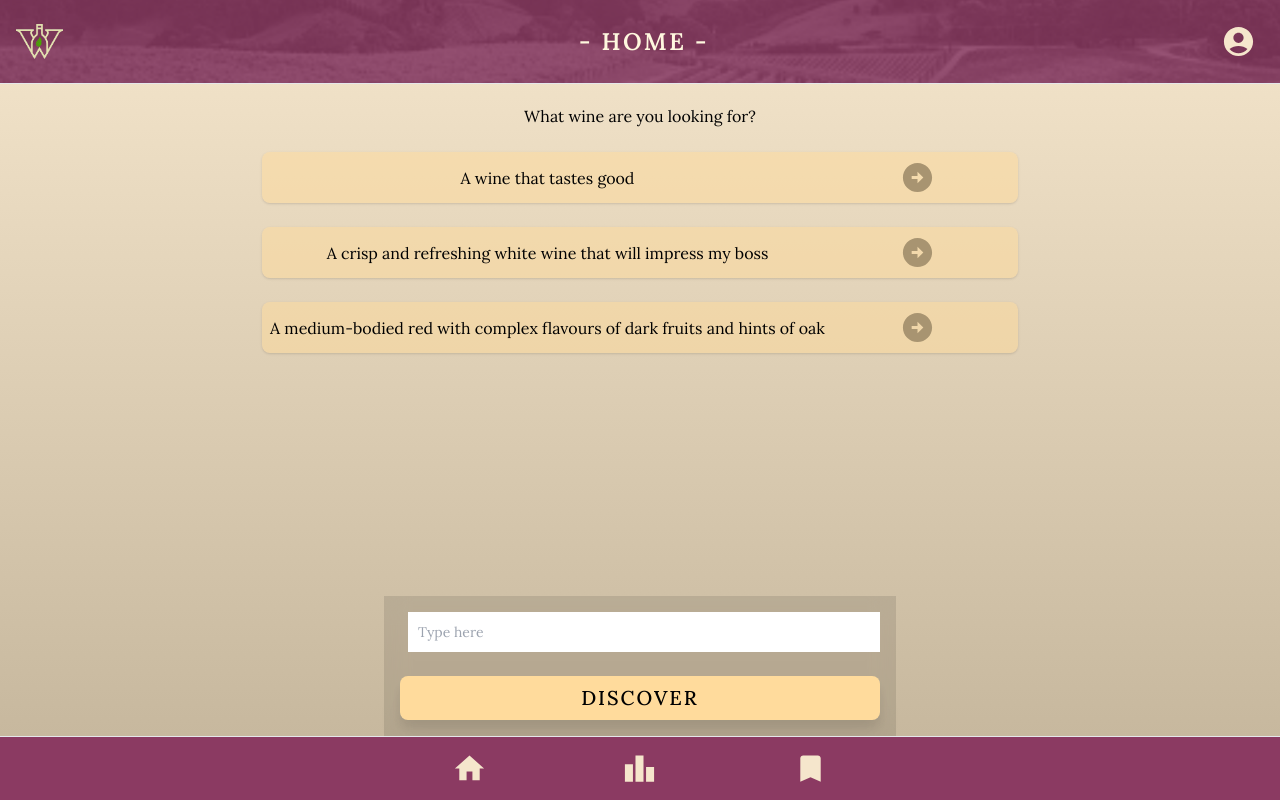
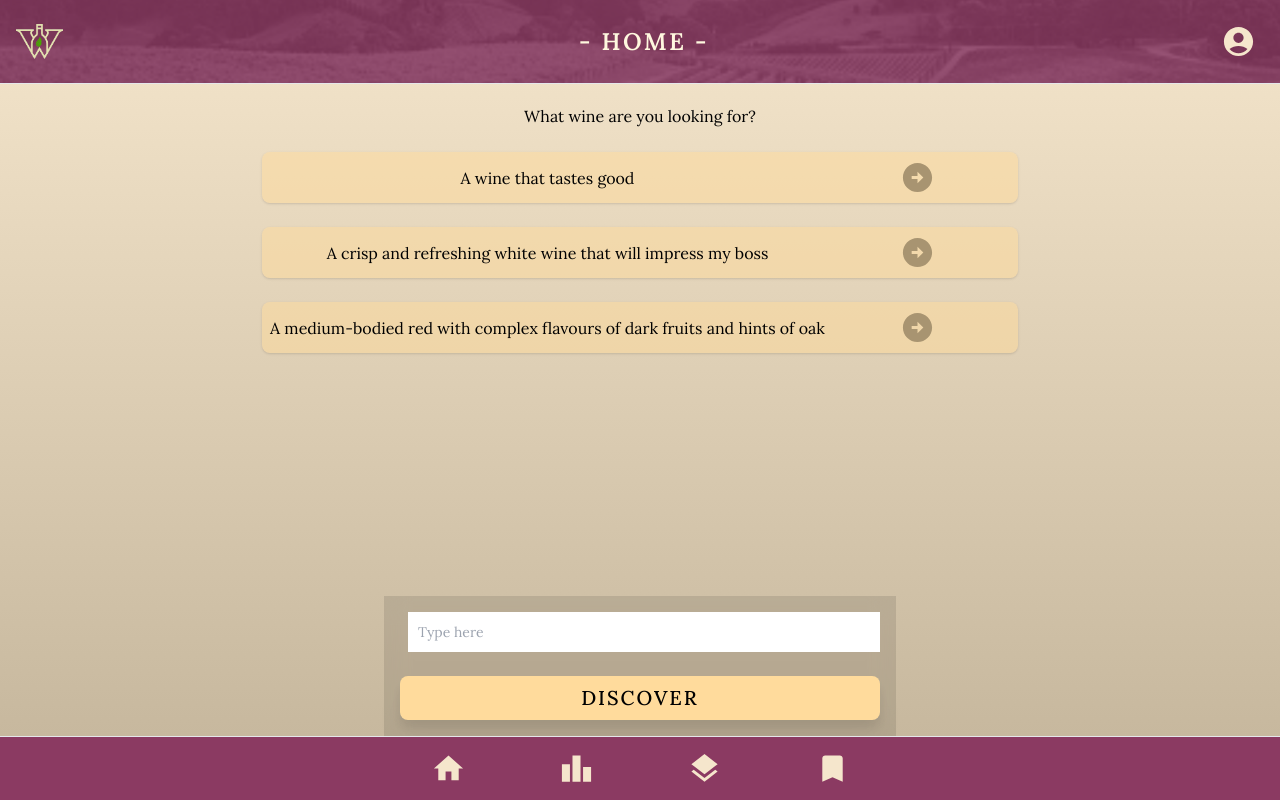
Before and after one commit to erictatchell/WineWhisperer, a Next.js app: page /main/home in a window 1280 px wide. Built offline with nearby package versions, Linux system fonts and the light colour scheme.

Commit message:
added DB button in layout

```diff
--- a/components/layouts/layout.tsx
+++ b/components/layouts/layout.tsx
@@ -6,7 +6,7 @@ import AccountCircleIcon from '@mui/icons-material/AccountCircle';
 import IconButton from '@mui/material/IconButton';
 import BookmarkIcon from '@mui/icons-material/Bookmark';
 import LeaderboardIcon from '@mui/icons-material/Leaderboard';
-import SearchIcon from '@mui/icons-material/Search';
+import LayersIcon from '@mui/icons-material/Layers';
 import HomeIcon from '@mui/icons-material/Home';
 import { useRouter } from 'next/router';
 import Link from 'next/link'
@@ -70,7 +70,7 @@ export default function Layout({ children }: Props) {
         </main>
 
         <div className="fixed bottom-0 left-0 z-50 w-full h-16 bg-brendan border-t border-brendan-200 bg-brendan dark:border-brendan">
-          <div className="grid h-full max-w-lg grid-cols-3 mx-auto font-medium">
+          <div className="grid h-full max-w-lg grid-cols-4 mx-auto font-medium">
             <IconButton href="/main/home">
               <button type="button" className="inline-flex flex-col items-center justify-center px-5 group">
                 <ThemeProvider theme={theme}>
@@ -85,7 +85,14 @@ export default function Layout({ children }: Props) {
                 </ThemeProvider>
               </button>
             </IconButton>
-            <IconButton href="/main/saved">
+            <IconButton href="/main/toppicks">
+              <button type="button" className="inline-flex flex-col items-center justify-center px-5 group">
+                <ThemeProvider theme={theme}>
+                  <LayersIcon fontSize="large" color="primary" />
+                </ThemeProvider>
+              </button>
+            </IconButton>
+            <IconButton href="/main/search">
               <button type="button" className="inline-flex flex-col items-center justify-center px-5 group">
                 <ThemeProvider theme={theme}>
                   <BookmarkIcon fontSize="large" color="primary" />
```
